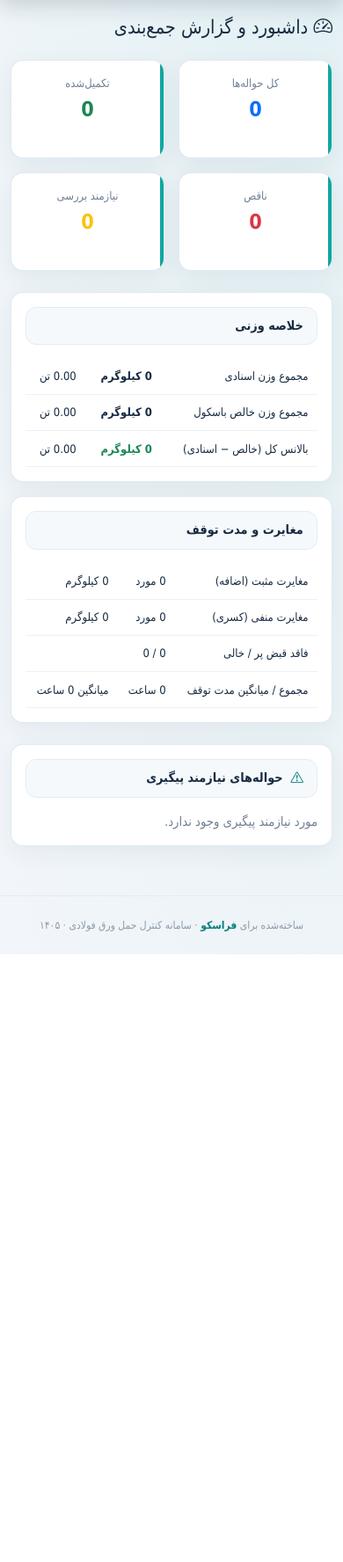
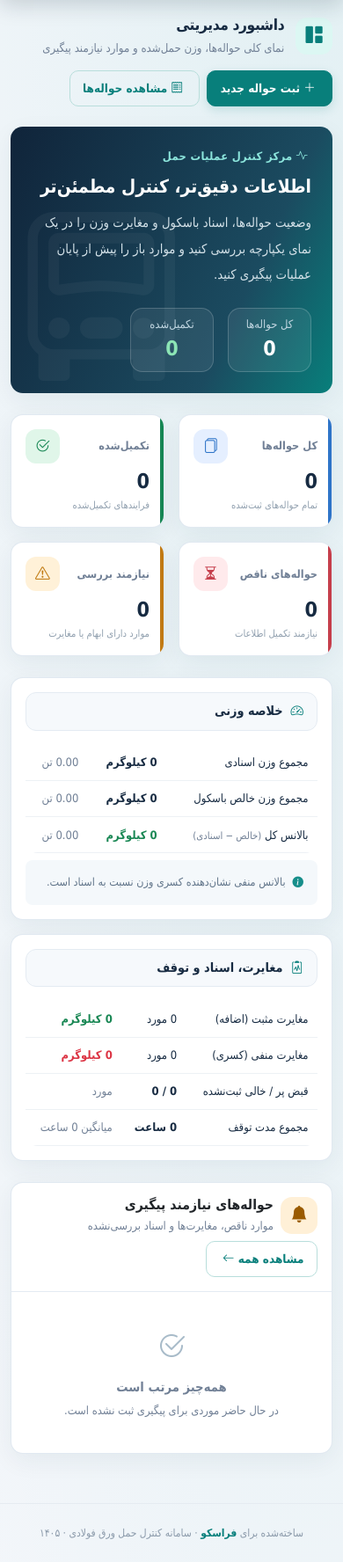
Before and after one commit to Tahmoures54/varagh, a Flask app: page / in a window 390 px wide. Shown: the part 86-1862 px from the top of the page at 88% size. Before the commit the page ends 1171 px from the top, so only its background shows below. Run offline with Flask 3, Linux system fonts and the light colour scheme; the visitor is signed in with stand-in values (Sample User, id 1); data that the repository does not hold is empty.

Commit message:
Redesign dashboard with polished industrial layout and responsive summary cards

```diff
--- a/templates/index.html
+++ b/templates/index.html
@@ -2,109 +2,158 @@
 {% block title %}داشبورد | کنترل حمل ورق فراسکو{% endblock %}
 
 {% block content %}
-<h4 class="mb-4"><i class="bi bi-speedometer2"></i> داشبورد و گزارش جمع‌بندی</h4>
+<div class="page-heading">
+  <div class="heading-group">
+    <span class="heading-icon"><i class="bi bi-grid-1x2-fill"></i></span>
+    <div>
+      <h4>داشبورد مدیریتی</h4>
+      <p>نمای کلی حواله‌ها، وزن حمل‌شده و موارد نیازمند پیگیری</p>
+    </div>
+  </div>
+  <div class="d-flex flex-wrap gap-2">
+    <a href="{{ url_for('havaleh_new') }}" class="btn btn-primary"><i class="bi bi-plus-lg ms-1"></i> ثبت حواله جدید</a>
+    <a href="{{ url_for('havaleh_list') }}" class="btn btn-outline-primary"><i class="bi bi-receipt ms-1"></i> مشاهده حواله‌ها</a>
+  </div>
+</div>
+
+<div class="card mb-4 overflow-hidden" style="background:linear-gradient(115deg,#10243a,#1b4b60 70%,#087f7b);border:0;color:#fff;">
+  <div class="p-4 p-lg-5 d-flex flex-wrap align-items-center justify-content-between gap-4 position-relative">
+    <div style="max-width:650px;position:relative;z-index:1">
+      <div class="small mb-2" style="color:#8ce5dc;font-weight:700;letter-spacing:.3px"><i class="bi bi-activity ms-1"></i> مرکز کنترل عملیات حمل</div>
+      <h2 class="fw-bold mb-2" style="font-size:clamp(1.3rem,3vw,2rem);line-height:1.7">اطلاعات دقیق‌تر، کنترل مطمئن‌تر</h2>
+      <p class="mb-0" style="color:#d3e1e8;line-height:2">وضعیت حواله‌ها، اسناد باسکول و مغایرت وزن را در یک نمای یکپارچه بررسی کنید و موارد باز را پیش از پایان عملیات پیگیری کنید.</p>
+    </div>
+    <div class="d-flex gap-3 align-items-center" style="position:relative;z-index:1">
+      <div class="text-center px-3 py-2" style="border:1px solid rgba(255,255,255,.18);background:rgba(255,255,255,.07);border-radius:14px;min-width:95px">
+        <div class="small" style="color:#c1d6e1">کل حواله‌ها</div>
+        <div class="fw-bold fs-3">{{ stats.total }}</div>
+      </div>
+      <div class="text-center px-3 py-2" style="border:1px solid rgba(255,255,255,.18);background:rgba(255,255,255,.07);border-radius:14px;min-width:95px">
+        <div class="small" style="color:#c1d6e1">تکمیل‌شده</div>
+        <div class="fw-bold fs-3" style="color:#8ce5b5">{{ stats.completed }}</div>
+      </div>
+    </div>
+    <i class="bi bi-truck-front" style="position:absolute;left:2%;bottom:-40px;font-size:12rem;color:rgba(255,255,255,.045);pointer-events:none"></i>
+  </div>
+</div>
 
 <div class="row g-3 mb-4">
-  <div class="col-6 col-md-3">
-    <div class="card stat-card text-center p-3">
-      <div class="text-muted small">کل حواله‌ها</div>
-      <div class="stat-value text-primary">{{ stats.total }}</div>
+  <div class="col-6 col-xl-3">
+    <div class="card stat-card p-3 p-lg-4 h-100" style="--accent:#2e74c8;--icon-bg:#e5efff">
+      <div class="d-flex align-items-center justify-content-between gap-2">
+        <span class="stat-label">کل حواله‌ها</span><span class="stat-icon"><i class="bi bi-files"></i></span>
+      </div>
+      <div class="stat-value">{{ stats.total }}</div>
+      <div class="stat-foot">تمام حواله‌های ثبت‌شده</div>
     </div>
   </div>
-  <div class="col-6 col-md-3">
-    <div class="card stat-card text-center p-3">
-      <div class="text-muted small">تکمیل‌شده</div>
-      <div class="stat-value text-success">{{ stats.completed }}</div>
+  <div class="col-6 col-xl-3">
+    <div class="card stat-card p-3 p-lg-4 h-100" style="--accent:#168653;--icon-bg:#e0f6e9">
+      <div class="d-flex align-items-center justify-content-between gap-2">
+        <span class="stat-label">تکمیل‌شده</span><span class="stat-icon"><i class="bi bi-check2-circle"></i></span>
+      </div>
+      <div class="stat-value">{{ stats.completed }}</div>
+      <div class="stat-foot">فرایندهای تکمیل‌شده</div>
     </div>
   </div>
-  <div class="col-6 col-md-3">
-    <div class="card stat-card text-center p-3">
-      <div class="text-muted small">ناقص</div>
-      <div class="stat-value text-danger">{{ stats.incomplete }}</div>
+  <div class="col-6 col-xl-3">
+    <div class="card stat-card p-3 p-lg-4 h-100" style="--accent:#c53e4b;--icon-bg:#ffeaec">
+      <div class="d-flex align-items-center justify-content-between gap-2">
+        <span class="stat-label">حواله‌های ناقص</span><span class="stat-icon"><i class="bi bi-hourglass-split"></i></span>
+      </div>
+      <div class="stat-value">{{ stats.incomplete }}</div>
+      <div class="stat-foot">نیازمند تکمیل اطلاعات</div>
     </div>
   </div>
-  <div class="col-6 col-md-3">
-    <div class="card stat-card text-center p-3">
-      <div class="text-muted small">نیازمند بررسی</div>
-      <div class="stat-value text-warning">{{ stats.need_review }}</div>
+  <div class="col-6 col-xl-3">
+    <div class="card stat-card p-3 p-lg-4 h-100" style="--accent:#c17a13;--icon-bg:#fff1d8">
+      <div class="d-flex align-items-center justify-content-between gap-2">
+        <span class="stat-label">نیازمند بررسی</span><span class="stat-icon"><i class="bi bi-exclamation-triangle"></i></span>
+      </div>
+      <div class="stat-value">{{ stats.need_review }}</div>
+      <div class="stat-foot">موارد دارای ابهام یا مغایرت</div>
     </div>
   </div>
 </div>
 
 <div class="row g-3 mb-4">
-  <div class="col-md-6">
-    <div class="card p-3">
-      <h6 class="section-title">خلاصه وزنی</h6>
-      <table class="table table-sm mb-0">
-        <tr><td>مجموع وزن اسنادی</td><td class="fw-bold">{{ "{:,.0f}".format(stats.sum_esnadi) }} کیلوگرم</td><td>{{ "{:,.2f}".format(stats.sum_esnadi/1000) }} تن</td></tr>
-        <tr><td>مجموع وزن خالص باسکول</td><td class="fw-bold">{{ "{:,.0f}".format(stats.sum_khales) }} کیلوگرم</td><td>{{ "{:,.2f}".format(stats.sum_khales/1000) }} تن</td></tr>
-        <tr><td>بالانس کل (خالص − اسنادی)</td>
-          <td class="fw-bold {% if stats.balance < 0 %}text-danger{% else %}text-success{% endif %}">
-            {{ "{:,.0f}".format(stats.balance) }} کیلوگرم
-          </td>
-          <td>{{ "{:,.2f}".format(stats.balance/1000) }} تن</td>
-        </tr>
-      </table>
+  <div class="col-lg-6">
+    <div class="card p-3 p-lg-4 h-100">
+      <h6 class="section-title"><i class="bi bi-speedometer2"></i> خلاصه وزنی</h6>
+      <div class="table-responsive">
+        <table class="table table-sm">
+          <tbody>
+            <tr><td>مجموع وزن اسنادی</td><td class="fw-bold text-nowrap">{{ "{:,.0f}".format(stats.sum_esnadi) }} کیلوگرم</td><td class="text-muted text-nowrap">{{ "{:,.2f}".format(stats.sum_esnadi/1000) }} تن</td></tr>
+            <tr><td>مجموع وزن خالص باسکول</td><td class="fw-bold text-nowrap">{{ "{:,.0f}".format(stats.sum_khales) }} کیلوگرم</td><td class="text-muted text-nowrap">{{ "{:,.2f}".format(stats.sum_khales/1000) }} تن</td></tr>
+            <tr>
+              <td>بالانس کل <small class="text-muted">(خالص − اسنادی)</small></td>
+              <td class="fw-bold text-nowrap {% if stats.balance < 0 %}text-danger{% else %}text-success{% endif %}">{{ "{:,.0f}".format(stats.balance) }} کیلوگرم</td>
+              <td class="text-muted text-nowrap">{{ "{:,.2f}".format(stats.balance/1000) }} تن</td>
+            </tr>
+          </tbody>
+        </table>
+      </div>
+      <div class="d-flex align-items-center gap-2 rounded-3 p-3 mt-2" style="background:#f4f8fb;color:#61758a;font-size:.78rem">
+        <i class="bi bi-info-circle-fill" style="color:#168e8a"></i>
+        <span>بالانس منفی نشان‌دهنده کسری وزن نسبت به اسناد است.</span>
+      </div>
     </div>
   </div>
-  <div class="col-md-6">
-    <div class="card p-3">
-      <h6 class="section-title">مغایرت و مدت توقف</h6>
-      <table class="table table-sm mb-0">
-        <tr><td>مغایرت مثبت (اضافه)</td><td>{{ stats.pos_diff }} مورد</td><td>{{ "{:,.0f}".format(stats.sum_pos) }} کیلوگرم</td></tr>
-        <tr><td>مغایرت منفی (کسری)</td><td>{{ stats.neg_diff }} مورد</td><td>{{ "{:,.0f}".format(stats.sum_neg) }} کیلوگرم</td></tr>
-        <tr><td>فاقد قبض پر / خالی</td><td>{{ stats.no_ghabz_por }} / {{ stats.no_ghabz_khali }}</td><td></td></tr>
-        <tr><td>مجموع / میانگین مدت توقف</td><td>{{ stats.total_duration }} ساعت</td><td>میانگین {{ stats.avg_duration }} ساعت</td></tr>
-      </table>
+  <div class="col-lg-6">
+    <div class="card p-3 p-lg-4 h-100">
+      <h6 class="section-title"><i class="bi bi-clipboard2-pulse"></i> مغایرت، اسناد و توقف</h6>
+      <div class="table-responsive">
+        <table class="table table-sm">
+          <tbody>
+            <tr><td>مغایرت مثبت (اضافه)</td><td class="text-nowrap">{{ stats.pos_diff }} مورد</td><td class="fw-bold text-success text-nowrap">{{ "{:,.0f}".format(stats.sum_pos) }} کیلوگرم</td></tr>
+            <tr><td>مغایرت منفی (کسری)</td><td class="text-nowrap">{{ stats.neg_diff }} مورد</td><td class="fw-bold text-danger text-nowrap">{{ "{:,.0f}".format(stats.sum_neg) }} کیلوگرم</td></tr>
+            <tr><td>قبض پر / خالی ثبت‌نشده</td><td class="fw-bold text-nowrap">{{ stats.no_ghabz_por }} / {{ stats.no_ghabz_khali }}</td><td class="text-muted">مورد</td></tr>
+            <tr><td>مجموع مدت توقف</td><td class="fw-bold text-nowrap">{{ stats.total_duration }} ساعت</td><td class="text-muted text-nowrap">میانگین {{ stats.avg_duration }} ساعت</td></tr>
+          </tbody>
+        </table>
+      </div>
     </div>
   </div>
 </div>
 
-<div class="card p-3">
-  <h6 class="section-title"><i class="bi bi-exclamation-triangle"></i> حواله‌های نیازمند پیگیری</h6>
+<div class="card">
+  <div class="p-3 p-lg-4 d-flex flex-wrap align-items-center justify-content-between gap-2 border-bottom" style="border-color:var(--line)!important">
+    <div class="d-flex align-items-center gap-2">
+      <span class="heading-icon" style="background:#fff0d7;color:#9a5b00"><i class="bi bi-bell-fill"></i></span>
+      <div>
+        <h5 class="mb-1 fw-bold" style="font-size:.98rem">حواله‌های نیازمند پیگیری</h5>
+        <div class="small text-muted">موارد ناقص، مغایرت‌ها و اسناد بررسی‌نشده</div>
+      </div>
+    </div>
+    <a href="{{ url_for('havaleh_list') }}" class="btn btn-outline-primary btn-sm">مشاهده همه <i class="bi bi-arrow-left me-1"></i></a>
+  </div>
   {% if followups %}
   <div class="table-responsive">
-    <table class="table table-hover table-sm">
-      <thead class="table-light">
-        <tr>
-          <th>شماره حواله</th>
-          <th>پلاک</th>
-          <th>وضعیت حواله</th>
-          <th>وضعیت مغایرت</th>
-          <th>شرح مغایرت</th>
-          <th>اختلاف وزن</th>
-          <th>وضعیت قبض‌ها</th>
-          <th></th>
-        </tr>
-      </thead>
+    <table class="table table-hover">
+      <thead><tr><th>شماره حواله</th><th>پلاک</th><th>وضعیت</th><th>مغایرت</th><th>شرح مغایرت</th><th>اختلاف وزن</th><th>قبض‌ها</th><th>عملیات</th></tr></thead>
       <tbody>
         {% for h in followups %}
         <tr>
-          <td>{{ h.shomare_havaleh }}</td>
-          <td>{{ h.pelak or '—' }}</td>
+          <td class="fw-bold text-nowrap">{{ h.shomare_havaleh }}</td>
+          <td class="text-nowrap">{{ h.pelak or '—' }}</td>
           <td>
-            {% if h.vaziyat_havaleh == 'تکمیل‌شده' %}
-              <span class="badge badge-complete">{{ h.vaziyat_havaleh }}</span>
-            {% elif h.vaziyat_havaleh == 'ناقص' %}
-              <span class="badge badge-incomplete">{{ h.vaziyat_havaleh }}</span>
-            {% elif h.vaziyat_havaleh == 'نیازمند بررسی' %}
-              <span class="badge badge-review">{{ h.vaziyat_havaleh }}</span>
-            {% else %}
-              <span class="badge bg-secondary">{{ h.vaziyat_havaleh }}</span>
-            {% endif %}
+            {% if h.vaziyat_havaleh == 'تکمیل‌شده' %}<span class="badge badge-complete">{{ h.vaziyat_havaleh }}</span>
+            {% elif h.vaziyat_havaleh == 'ناقص' %}<span class="badge badge-incomplete">{{ h.vaziyat_havaleh }}</span>
+            {% elif h.vaziyat_havaleh == 'نیازمند بررسی' %}<span class="badge badge-review">{{ h.vaziyat_havaleh }}</span>
+            {% else %}<span class="badge bg-secondary">{{ h.vaziyat_havaleh }}</span>{% endif %}
           </td>
           <td>{{ h.vaziyat_moghayerat or '—' }}</td>
           <td>{{ h.sharh_moghayerat or '—' }}</td>
-          <td>{% if h.ekhtelaf_vazn is not none %}{{ "{:,.0f}".format(h.ekhtelaf_vazn) }}{% else %}—{% endif %}</td>
+          <td class="text-nowrap {% if h.ekhtelaf_vazn is not none and h.ekhtelaf_vazn|abs > 100 %}text-danger fw-bold{% endif %}">{% if h.ekhtelaf_vazn is not none %}{{ "{:,.0f}".format(h.ekhtelaf_vazn) }} kg{% else %}—{% endif %}</td>
           <td>{{ h.vaziyat_ghabzha or '—' }}</td>
-          <td><a href="{{ url_for('havaleh_edit', id=h.id) }}" class="btn btn-sm btn-outline-primary">ویرایش</a></td>
+          <td><a href="{{ url_for('havaleh_edit', id=h.id) }}" class="btn btn-sm btn-outline-primary"><i class="bi bi-pencil-square ms-1"></i> بررسی</a></td>
         </tr>
         {% endfor %}
       </tbody>
     </table>
   </div>
   {% else %}
-  <p class="text-muted mb-0">مورد نیازمند پیگیری وجود ندارد.</p>
+  <div class="empty-state"><i class="bi bi-check2-circle"></i><strong class="d-block mb-1">همه‌چیز مرتب است</strong><span class="small">در حال حاضر موردی برای پیگیری ثبت نشده است.</span></div>
   {% endif %}
 </div>
 {% endblock %}
```
